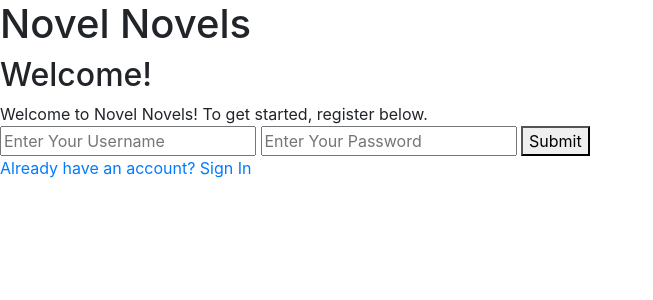
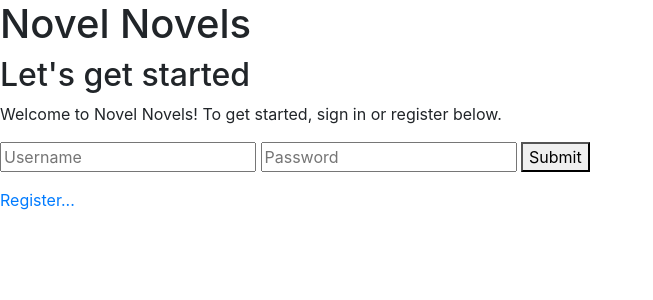
Before and after one commit to dylanroberts823/project1, a Flask app: page / in a window 1280 px wide. Shown: the top 300 px of the page, without its empty margins (0-653 px from the left). Run offline with Flask 2, Linux system fonts and the light colour scheme; some libraries are stand-ins or nearby versions.

Commit message:
Updated sign in and index pages

```diff
--- a/templates/index.html
+++ b/templates/index.html
@@ -1,17 +1,18 @@
 {% extends "layout.html" %}
 
 {% block heading %}
-    Welcome!
+    Let's get started
 {% endblock %}
 
 {% block body %}
-    Welcome to Novel Novels! To get started, register below.
-    <form action="{{ url_for('hello') }}" method="post">
-        <input type="text" name="name" placeholder="Enter Your Username">
-        <input type="text" name="password" placeholder="Enter Your Password">
-        <button>Submit</button>
-    </form>
-
-    <a href="{{ url_for('sign_in') }}">Already have an account? Sign In</a>
+    <p>
+        Welcome to Novel Novels! To get started, sign in or register below.
+        <form action="{{ url_for('hello') }}" method="post">
+            <input type="text" name="name" placeholder="Username">
+            <input type="text" name="password" placeholder="Password">
+            <button>Submit</button>
+        </form>
+    </p>
+    <a href="{{ url_for('sign_in') }}">Register...</a>
 
 {% endblock %}
--- a/templates/sign_in.html
+++ b/templates/sign_in.html
@@ -10,7 +10,7 @@
     <input type="text" name="password" placeholder="Password">
     <button>Submit</button>
 </form>
-    <a href="{{ url_for('index') }}">Back to Index</a>
+    <a href="{{ url_for('index') }}">Back</a>
 
 
 {% endblock %}
```
